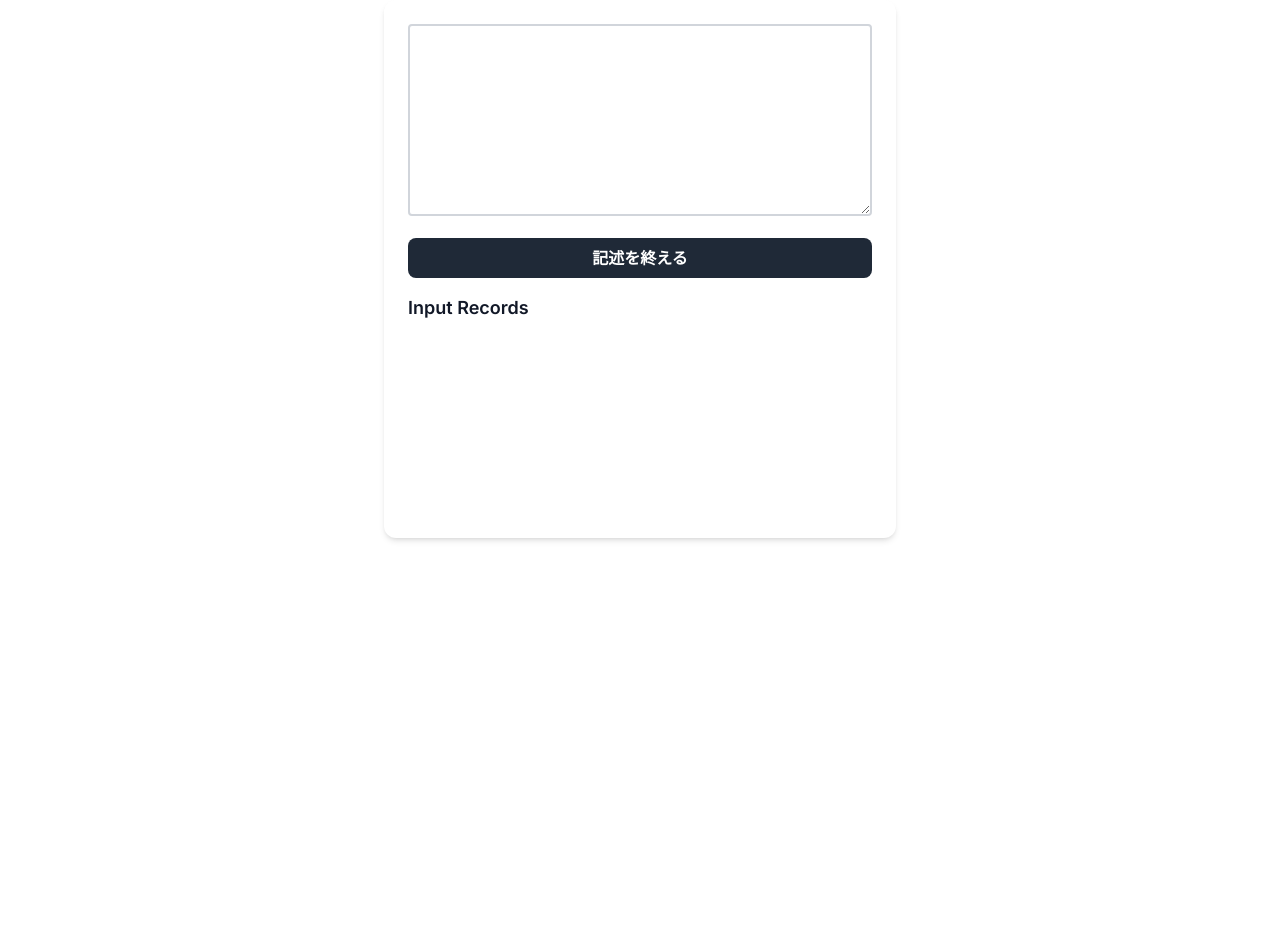
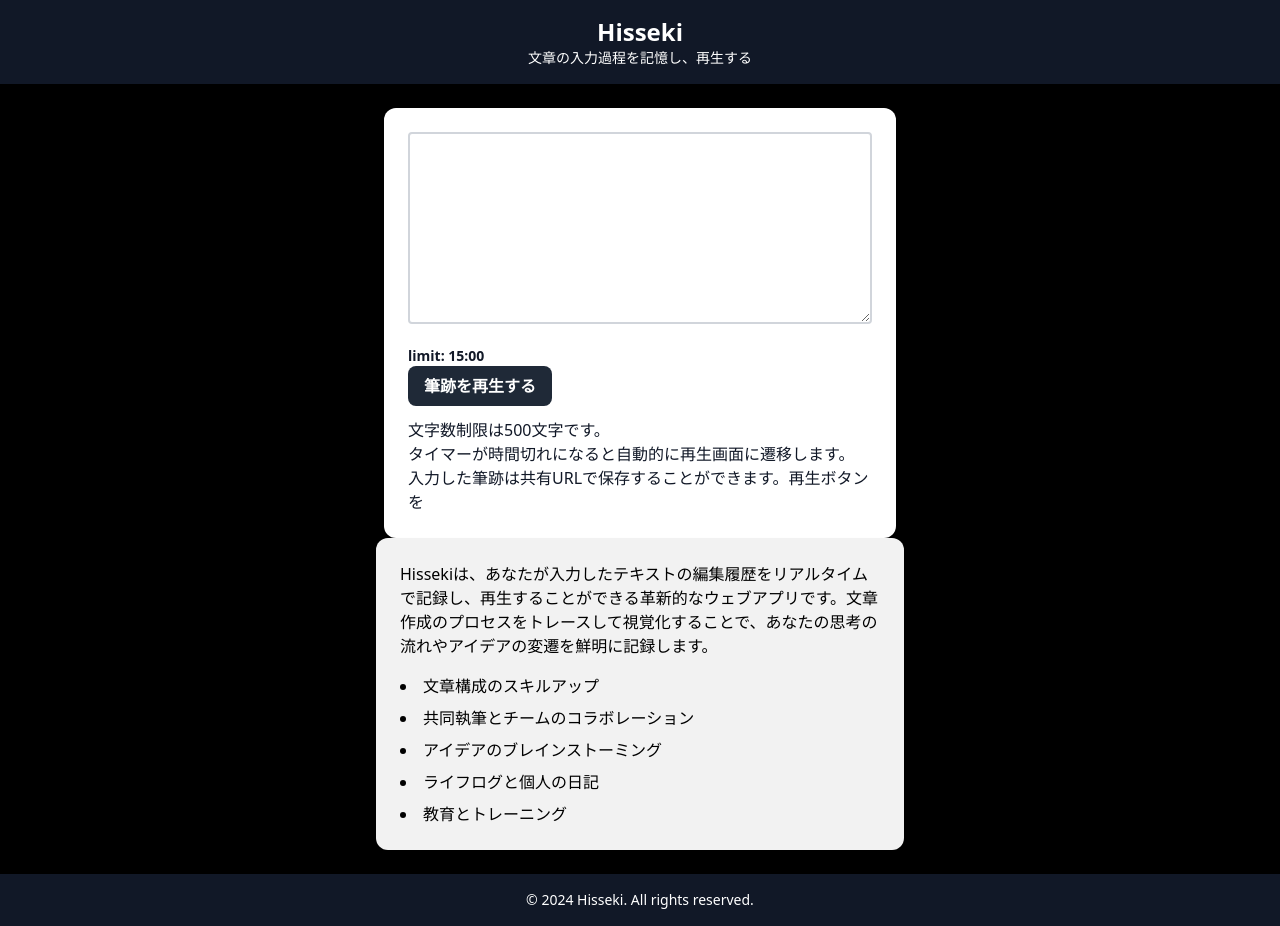
Before and after one commit to 0ldx7/Hisseki, a Next.js app: page / in a window 1280 px wide. Before the commit the page ends 800 px from the top, so only its background shows below. Built offline with nearby package versions, Linux system fonts and the light colour scheme.

Commit message:
textarea入力時の文字数・記録差分上限・時間制限を追加 コンセプトコンポーネントを設置　アプリの用途説明文などを今後充実化させる

```diff
--- a/package.json
+++ b/package.json
@@ -10,6 +10,7 @@
   },
   "dependencies": {
     "@supabase/supabase-js": "^2.43.4",
+    "classnames": "^2.5.1",
     "diff-match-patch": "^1.0.5",
     "next": "^14.2.4",
     "react": "^18",
--- /dev/null
+++ b/src/app/Concept/page.tsx
@@ -0,0 +1,21 @@
+import React from 'react';
+
+export const Concept: React.FC = () => {
+    return (
+        <div className="bg-[#F2F2F2] text-black p-6 rounded-xl shadow-md space-y-4">
+            {/* <h2 className="text-2xl font-bold">Hisseki: あなたの筆跡を未来に残す</h2> */}
+            <p>
+                Hissekiは、あなたが入力したテキストの編集履歴をリアルタイムで記録し、再生することができる革新的なウェブアプリです。文章作成のプロセスをトレースして視覚化することで、あなたの思考の流れやアイデアの変遷を鮮明に記録します。
+            </p>
+            <ul className="list-disc list-inside space-y-2">
+                <li>文章構成のスキルアップ</li>
+                <li>共同執筆とチームのコラボレーション</li>
+                <li>アイデアのブレインストーミング</li>
+                <li>ライフログと個人の日記</li>
+                <li>教育とトレーニング</li>
+            </ul>
+        </div>
+    );
+};
+
+export default Concept;
--- a/src/app/TextRecorder.tsx
+++ b/src/app/TextRecorder.tsx
@@ -2,14 +2,7 @@
 import React, { useState, ChangeEvent, useEffect } from 'react';
 import { useRouter } from 'next/navigation';
 import { diff_match_patch, patch_obj } from 'diff-match-patch';
-import { supabase } from '../utils/supabaseClient';
-
-// 入力記録の型を定義
-type InputRecord = {
-    diffs: patch_obj[];
-    timestamp: number;
-    timeDiff: number;
-};
+import { InputRecord } from '../utils/paragraphPlayback';
 
 // セッションIDの生成
 const generateSessionId = () => '_' + Math.random().toString(36).substr(2, 9);
@@ -20,6 +13,9 @@ const TextRecorder: React.FC = () => {
     const [lastText, setLastText] = useState<string>('');
     const [records, setRecords] = useState<InputRecord[]>([]);
     const [sessionId, setSessionId] = useState<string>(generateSessionId());
+    const [timeLeft, setTimeLeft] = useState<number>(15 * 60); // 15分のカウントダウンタイマー
+    const [isRecording, setIsRecording] = useState<boolean>(true);
+    const [hasStarted, setHasStarted] = useState<boolean>(false); // 初回入力トリガー
     const dmp = new diff_match_patch();
     const router = useRouter();
 
@@ -42,8 +38,36 @@ const TextRecorder: React.FC = () => {
         }
     }, [records]);
 
+    useEffect(() => {
+        if (hasStarted) {
+            const timer = setInterval(() => {
+                setTimeLeft((prevTime) => {
+                    if (prevTime <= 1) {
+                        setIsRecording(false);
+                        clearInterval(timer);
+                        return 0;
+                    }
+                    return prevTime - 1;
+                });
+            }, 1000);
+
+            return () => clearInterval(timer);
+        }
+    }, [hasStarted]);
+
     const handleInputChange = (event: ChangeEvent<HTMLTextAreaElement>) => {
+        if (!isRecording) return;
+
+        if (!hasStarted) {
+            setHasStarted(true); // 初回入力時にタイマーを開始
+        }
+
         const newText = event.target.value;
+
+        if (newText.length > 500) {
+            return; // 500文字を超える入力を拒否
+        }
+
         setText(newText);
         const diffs = dmp.diff_main(lastText, newText);
         dmp.diff_cleanupSemantic(diffs);
@@ -51,14 +75,22 @@ const TextRecorder: React.FC = () => {
         const currentTime = Date.now();
         const timeDiff = records.length > 0 ? currentTime - records[records.length - 1].timestamp : 0;
 
+        if (records.length < 1500) {
             setRecords((prevRecords) => [
                 ...prevRecords,
                 { diffs: patches, timestamp: currentTime, timeDiff: timeDiff }
             ]);
+        }
+
         setLastText(newText);
     };
 
     const saveRecords = async () => {
+        if (records.length === 0) {
+            console.error('No records to save');
+            return;
+        }
+
         try {
             const response = await fetch('/api/saveRecords', {
                 method: 'POST',
@@ -86,20 +118,24 @@ const TextRecorder: React.FC = () => {
                 className="w-full h-48 p-2 text-sm border-2 border-gray-300 focus:ring-2 focus:ring-gray-500 rounded"
                 value={text}
                 onChange={handleInputChange}
+                maxLength={500} // 直接HTMLの属性としても設定
+                disabled={!isRecording}
             />
+            <div className="items-center">
+                <h4 className="text-sm font-semibold">limit: {Math.floor(timeLeft / 60)}:{String(timeLeft % 60).padStart(2, '0')}</h4>
                 <button
-                className="w-full py-2 px-4 bg-gray-800 text-white font-semibold rounded-lg hover:bg-gray-700 focus:outline-none focus:ring-2 focus:ring-gray-500 focus:ring-opacity-50"
+                    className="py-2 px-4 bg-gray-800 text-white font-semibold rounded-lg hover:bg-gray-700 focus:outline-none focus:ring-2 focus:ring-gray-500 focus:ring-opacity-50"
                     onClick={saveRecords}
+                    disabled={!isRecording}
                 >
-                記述を終える
+                    筆跡を再生する
                 </button>
-            <div>
-                <h4 className="text-lg font-semibold">Input Records</h4>
-                <ul className="list-disc space-y-2 h-48 overflow-y-auto">
-                    {records.map((record, index) => (
-                        <li key={index} className="text-sm">{`Changes recorded at ${record.timestamp}`}</li>
-                    ))}
+                <ul className='pt-3'>
+                    <li>文字数制限は500文字です。</li>
+                    <li>タイマーが時間切れになると自動的に再生画面に遷移します。</li>
+                    <li>入力した筆跡は共有URLで保存することができます。再生ボタンを</li>
                 </ul>
+
             </div>
         </div>
     );
--- a/src/app/layout.tsx
+++ b/src/app/layout.tsx
@@ -1,12 +1,9 @@
 import type { Metadata } from "next";
-import { Inter } from "next/font/google";
 import "./globals.css";
 
-const inter = Inter({ subsets: ["latin"] });
-
 export const metadata: Metadata = {
-  title: "Create Next App",
-  description: "Generated by create next app",
+  title: "Hisseki",
+  description: "文章の入力過程を記憶し、再生する",
 };
 
 export default function RootLayout({
@@ -15,8 +12,19 @@ export default function RootLayout({
   children: React.ReactNode;
 }>) {
   return (
-    <html lang="en">
-      <body className={inter.className}>{children}</body>
-    </html>
+    <html lang="ja">
+    <body className="min-h-screen bg-black text-white font-sans flex flex-col">
+        <header className="p-4 bg-gray-900 text-center">
+            <h1 className="text-2xl font-bold">Hisseki</h1>
+            <p className="text-sm">文章の入力過程を記憶し、再生する</p>
+        </header>
+        <main className="flex-grow p-6 max-w-xl mx-auto space-y-4">
+            {children}
+        </main>
+        <footer className="p-4 bg-gray-900 text-center">
+            <p className="text-sm">© 2024 Hisseki. All rights reserved.</p>
+        </footer>
+    </body>
+</html>
   );
 }
--- a/src/app/page.tsx
+++ b/src/app/page.tsx
@@ -1,10 +1,12 @@
 import Link from 'next/link';
 import TextRecorder from './TextRecorder';
+import Concept from './Concept/page';
 
 export default function HomePage() {
     return (
         <div>
             <TextRecorder />
+            <Concept />
         </div>
     );
 }
--- a/src/app/playback/page.tsx
+++ b/src/app/playback/page.tsx
@@ -1,11 +1,10 @@
 "use client";
-import React, { useEffect, useState } from 'react';
+import React, { useEffect, useState, useRef } from 'react';
 import { useSearchParams } from 'next/navigation';
 import { diff_match_patch, patch_obj } from 'diff-match-patch';
-import { supabase } from '../../utils/supabaseClient';
 
 type InputRecord = {
-    diffs: patch_obj[];
+    diffs: object[];
     timestamp: number;
     timeDiff: number;
 };
@@ -15,6 +14,7 @@ const Playback: React.FC = () => {
     const [records, setRecords] = useState<InputRecord[]>([]);
     const searchParams = useSearchParams();
     const dmp = new diff_match_patch();
+    const lastUpdateRef = useRef<number>(Date.now());
 
     const fetchRecords = async () => {
         const sessionId = searchParams.get('sessionId');
@@ -64,6 +64,7 @@ const Playback: React.FC = () => {
 
             setText(newText);
             currentText = newText;
+            lastUpdateRef.current = Date.now();
 
             if (currentIndex < records.length) {
                 const nextTimeDiff = records[currentIndex]?.timeDiff ?? 1000;
@@ -82,14 +83,24 @@ const Playback: React.FC = () => {
 
     return (
         <div className="p-6 max-w-lg mx-auto bg-white text-gray-900 rounded-xl shadow-md space-y-4">
-            <h1 className="text-2xl font-bold">Playback Screen</h1>
-            <div className="whitespace-pre-wrap">{text}</div>
-            <button
-                className="w-full py-2 px-4 bg-blue-500 text-white font-semibold rounded-lg hover:bg-blue-400 focus:outline-none focus:ring-2 focus:ring-blue-500 focus:ring-opacity-50"
-                onClick={() => window.history.back()}
-            >
-                新しく筆跡を残す
-            </button>
+            {/* <h1 className="text-2xl font-bold">Playback Screen</h1> */}
+            <div className="whitespace-pre-wrap">
+                {text}
+            </div>
+            <div className="flex justify-between items-center">
+                <button
+                    className="py-2 px-4 bg-gray-800 text-white font-semibold rounded-lg hover:bg-gray-600 focus:outline-none focus:ring-2 focus:ring-blue-500 focus:ring-opacity-50"
+                    onClick={playback}
+                >
+                    最初から再生
+                </button>
+                <button
+                    className="py-2 px-4 bg-gray-800 text-white font-semibold rounded-lg hover:bg-gray-600 focus:outline-none focus:ring-2 focus:ring-blue-500 focus:ring-opacity-50"
+                    onClick={() => window.history.back()}
+                >
+                    新しく筆跡を残す
+                </button>
+            </div>
         </div>
     );
 };
--- a/src/utils/dmp.ts
+++ /dev/null
@@ -1,3 +0,0 @@
-import { diff_match_patch } from 'diff-match-patch';
-
-export const dmp = new diff_match_patch();
--- /dev/null
+++ b/src/utils/paragraphPlayback.ts
@@ -0,0 +1,41 @@
+import { diff_match_patch } from 'diff-match-patch';
+
+export type InputRecord = {
+    diffs: object[];
+    timestamp: number;
+    timeDiff: number;
+};
+
+export const playback = (
+    records: InputRecord[],
+    setText: (text: string) => void,
+    initialText: string = ''
+) => {
+    const dmp = new diff_match_patch();
+    let currentIndex = 0;
+    let currentText = initialText;
+    setText('');
+
+    const playNext = () => {
+        if (currentIndex >= records.length) {
+            return;
+        }
+
+        const record = records[currentIndex++];
+        const [newText, results] = dmp.patch_apply(record.diffs, currentText);
+
+        if (results.some(result => !result)) {
+            console.error('Patch application failed:', record.diffs, currentText);
+        }
+
+        setText(newText);
+        currentText = newText;
+
+        if (currentIndex < records.length) {
+            const nextTimeDiff = records[currentIndex]?.timeDiff ?? 1000;
+            setTimeout(playNext, nextTimeDiff);
+        }
+    };
+
+    playNext();
+};
--- a/src/utils/session.ts
+++ /dev/null
@@ -1,2 +0,0 @@
-// src/utils/session.ts
-export const generateSessionId = () => '_' + Math.random().toString(36).substr(2, 9);
```
Also changed, not shown: src/hooks/useLocalStorage.ts (deleted, +0 -25 lines), 1 other file (tests, documents, lock files or other folders). Lines whose indentation alone changed are shown as unchanged.
